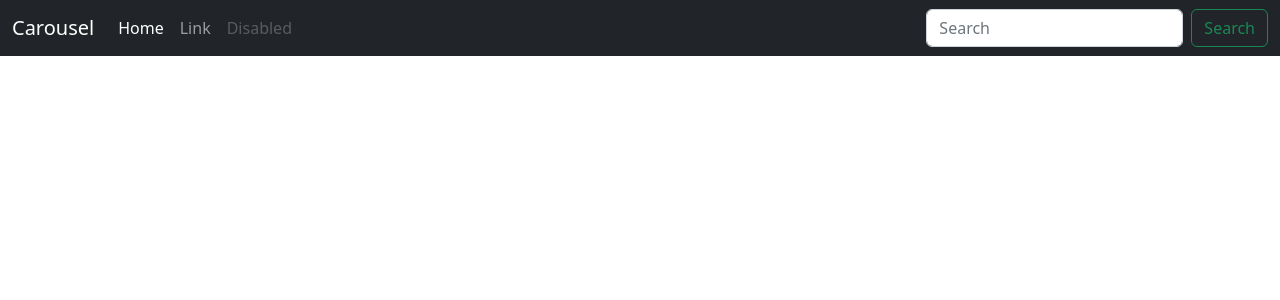
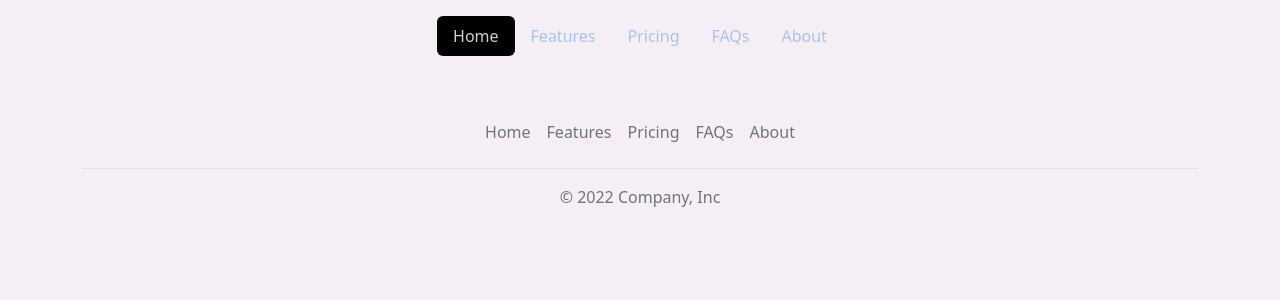
Before and after one commit to Aliaksei-Matusevich/greeting_comand_site, a Flask app: template templates/base.html in a window 1280 px wide. Shown: the top 300 px of the page. Run offline with Flask 2, Linux system fonts and the light colour scheme; the template is opened without the code that fills it, so the values that code supplies are empty.

Commit message:
add new lol files and redesign page

```diff
--- /dev/null
+++ b/static/main.css
@@ -0,0 +1,39 @@
+body {
+    margin: 0;
+    font-family: var(--bs-body-font-family);
+    font-size: var(--bs-body-font-size);
+    font-weight: var(--bs-body-font-weight);
+    line-height: var(--bs-body-line-height);
+    color: var(--bs-body-color);
+    text-align: var(--bs-body-text-align);
+    background-color: #cda2c62e;
+    -webkit-text-size-adjust: 100%;
+    -webkit-tap-highlight-color: transparent;
+}
+
+.nav{
+--bs-nav-link-color: #a8c4ec;
+--bs-nav-link-hover-color: #6e819d;
+--bs-nav-link-disabled-color: #6c757d;
+}
+.nav-pills {
+    --bs-nav-pills-border-radius: 0.375rem;
+    --bs-nav-pills-link-active-color: #d0d0d0;
+    --bs-nav-pills-link-active-bg: #000000;
+}
+.btn-primary {
+    --bs-btn-color: #fff;
+    --bs-btn-bg: #a8c4ec;
+    --bs-btn-border-color: #a8c4ec;
+    --bs-btn-hover-color: #fff;
+    --bs-btn-hover-bg: #6e819d;
+    --bs-btn-hover-border-color: #6e819d;
+    --bs-btn-focus-shadow-rgb: 49,132,253;
+    --bs-btn-active-color: #fff;
+    --bs-btn-active-bg: #0a58ca;
+    --bs-btn-active-border-color: #0a53be;
+    --bs-btn-active-shadow: inset 0 3px 5pxrgba(0, 0, 0, 0.125);
+    --bs-btn-disabled-color: #fff;
+    --bs-btn-disabled-bg: #0d6efd;
+    --bs-btn-disabled-border-color: #0d6efd;
+}
--- a/templates/base.html
+++ b/templates/base.html
@@ -6,37 +6,33 @@
     <meta name="viewport" content="width=device-width, initial-scale=1.0">
     <link rel="stylesheet" href="https://cdn.jsdelivr.net/npm/bootstrap@5.2.0/dist/css/bootstrap.min.css"
           integrity="sha384-gH2yIJqKdNHPEq0n4Mqa/HGKIhSkIHeL5AyhkYV8i59U5AR6csBvApHHNl/vI1Bx" crossorigin="anonymous">
+    <link rel="stylesheet" href="{{ url_for('static', filename='main.css') }}">
     <title>{% block title %}{% endblock %}</title>
 </head>
 <body>
-<nav class="navbar navbar-expand-md navbar-dark fixed-top bg-dark">
-    <div class="container-fluid">
-        <a class="navbar-brand" href="#">Carousel</a>
-        <button class="navbar-toggler" type="button" data-bs-toggle="collapse" data-bs-target="#navbarCollapse"
-                aria-controls="navbarCollapse" aria-expanded="false" aria-label="Toggle navigation">
-            <span class="navbar-toggler-icon"></span>
-        </button>
-        <div class="collapse navbar-collapse" id="navbarCollapse">
-            <ul class="navbar-nav me-auto mb-2 mb-md-0">
-                <li class="nav-item">
-                    <a class="nav-link active" aria-current="page" href="#">Home</a>
-                </li>
-                <li class="nav-item">
-                    <a class="nav-link" href="#">Link</a>
-                </li>
-                <li class="nav-item">
-                    <a class="nav-link disabled">Disabled</a>
-                </li>
-            </ul>
-            <form class="d-flex" role="search">
-                <input class="form-control me-2" type="search" placeholder="Search" aria-label="Search">
-                <button class="btn btn-outline-success" type="submit">Search</button>
-            </form>
-        </div>
-    </div>
-</nav>
-
-
-{% block body %}{% endblock %}
+<div class="container">
+    <header class="d-flex justify-content-center py-3">
+      <ul class="nav nav-pills">
+        <li class="nav-item"><a href="#" class="nav-link active" aria-current="page">Home</a></li>
+        <li class="nav-item"><a href="#" class="nav-link">Features</a></li>
+        <li class="nav-item"><a href="#" class="nav-link">Pricing</a></li>
+        <li class="nav-item"><a href="#" class="nav-link">FAQs</a></li>
+        <li class="nav-item"><a href="#" class="nav-link">About</a></li>
+      </ul>
+    </header>
+  </div>
+    {% block body %}{% endblock %}</div>
+<div class="container">
+  <footer class="py-3 my-4">
+    <ul class="nav justify-content-center border-bottom pb-3 mb-3">
+      <li class="nav-item"><a href="#" class="nav-link px-2 text-muted">Home</a></li>
+      <li class="nav-item"><a href="#" class="nav-link px-2 text-muted">Features</a></li>
+      <li class="nav-item"><a href="#" class="nav-link px-2 text-muted">Pricing</a></li>
+      <li class="nav-item"><a href="#" class="nav-link px-2 text-muted">FAQs</a></li>
+      <li class="nav-item"><a href="#" class="nav-link px-2 text-muted">About</a></li>
+    </ul>
+    <p class="text-center text-muted">© 2022 Company, Inc</p>
+  </footer>
+</div>
 </body>
 </html>
```
Also changed, not shown: templates/index.html (+41 -1 lines).
